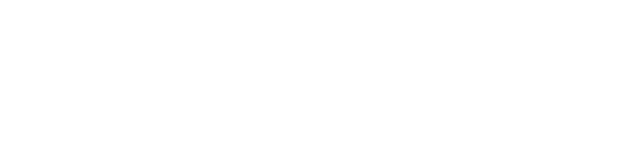
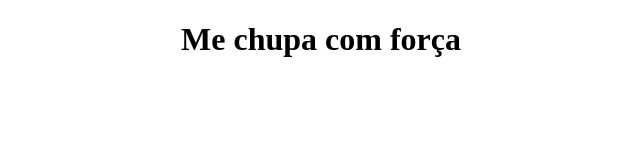
Before and after one commit to RobsonGomes1/Poetic, a plain HTML site: page index.html in a window 1280 px wide. Shown: the whole page, without its empty margins (319-959 px from the left). Drawn offline with Linux system fonts and the light colour scheme.

Commit message:
Update index.html

```diff
--- a/index.html
+++ b/index.html
@@ -14,7 +14,7 @@
 
 
 
-
+<h1 style="text-align: center;">Me chupa com força</h1>
 
 
 
```
